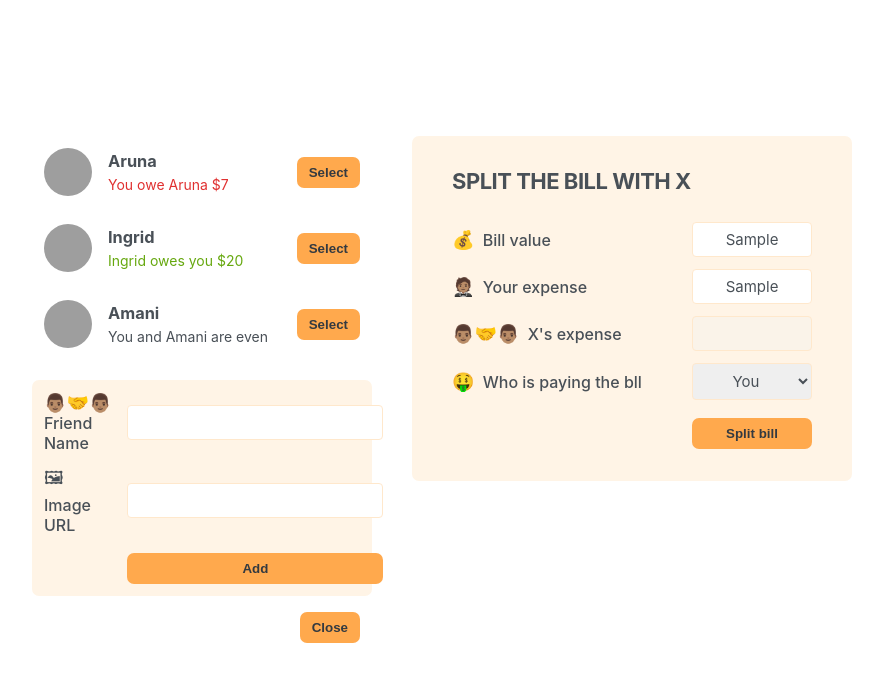
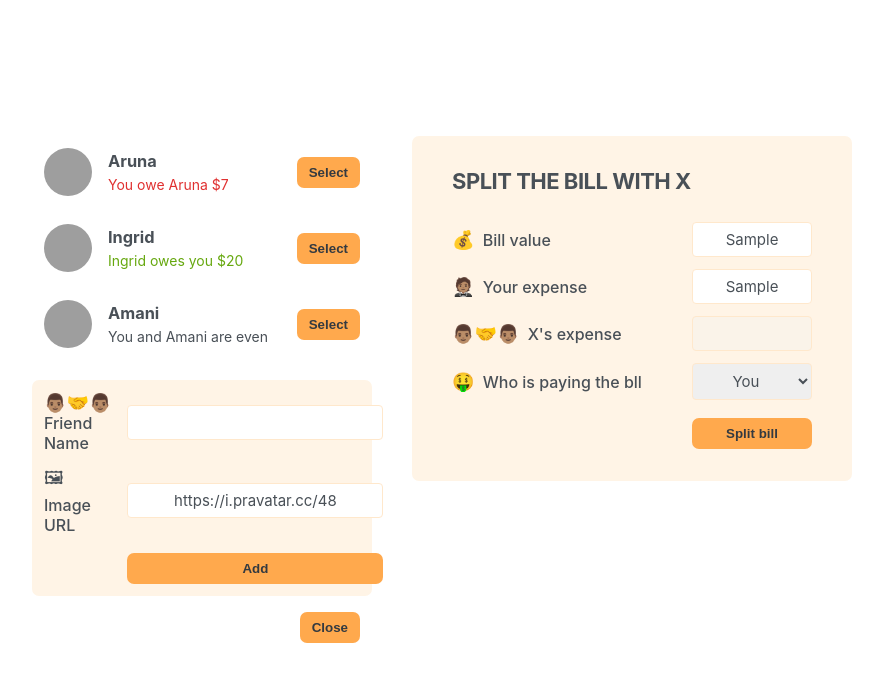
Before and after one commit to amankanz/eat-n-split, a React (Create React App) app: page / in a window 1280 px wide. Both pictures are taken after typing "Sample", "Sample" into the empty fields and a click on the button "Add Friend". Shown: the top 682 px of the page, without its empty margins (198-1081 px from the left). Built offline with nearby package versions, Linux system fonts and the light colour scheme; grey boxes are pictures that could not be loaded.

Commit message:
add: state hook to formAddFriend

```diff
--- a/src/App.js
+++ b/src/App.js
@@ -87,13 +87,43 @@
 }
 
 function FormAddFriend() {
+  const [name, setName] = useState("");
+  const [image, setImageLink] = useState("https://i.pravatar.cc/48");
+
+  function handleSubmit(e) {
+    e.preventDefault();
+
+    if (!name || !image) return;
+
+    const id = crypto.randomUUID();
+    const new_friend = {
+      id,
+      name,
+      image: `${image}?u=${id}`,
+      balance: 0,
+    };
+
+    console.log(new_friend);
+
+    setName("");
+    setImageLink("https://i.pravatar.cc/48");
+  }
+
   return (
-    <form className="form-add-friend">
+    <form className="form-add-friend" onSubmit={handleSubmit}>
       <label>👨🏽‍🤝‍👨🏽Friend Name</label>
-      <input type="text" />
+      <input
+        type="text"
+        value={name}
+        onChange={(e) => setName(e.target.value)}
+      />
 
       <label>🖼 Image URL</label>
-      <input type="text" />
+      <input
+        type="text"
+        value={image}
+        onChange={(e) => setImageLink(e.target.value)}
+      />
 
       <Button>Add</Button>
     </form>
```
